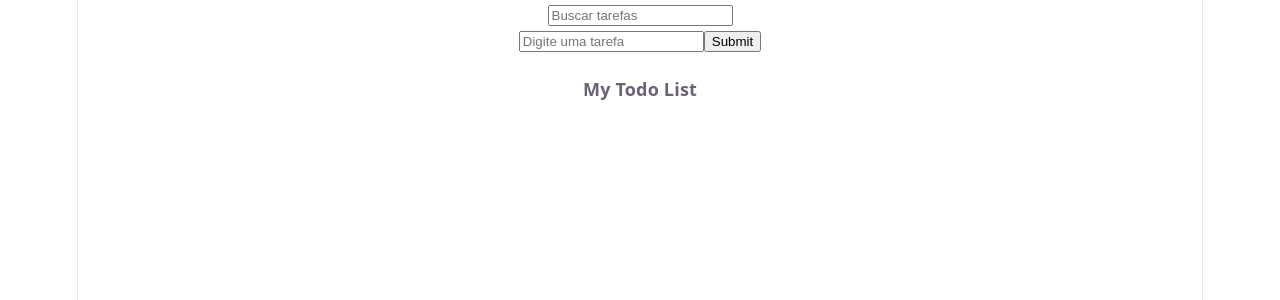
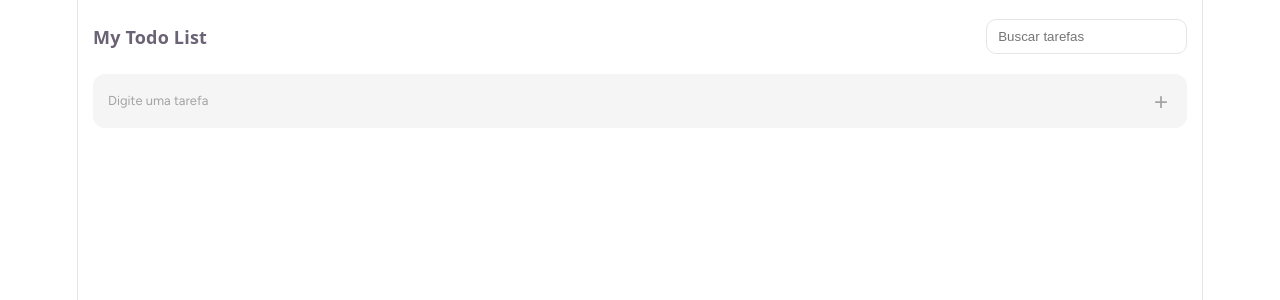
Before and after one commit to leandroruel/desafio-watch-guard, a React (Vite) app: page / in a window 1280 px wide. Shown: the top 300 px of the page. Built offline with nearby package versions, Linux system fonts and the light colour scheme.

Commit message:
chore: style header of todo

```diff
--- a/src/App.tsx
+++ b/src/App.tsx
@@ -54,27 +54,34 @@ function App() {
 
   return (
     <div className="app">
-      <header>
+      <header className="todo-header">
+        <div className="todo-header__brand">
+          <div className="app-title">
+            <h4>My Todo List</h4>
+          </div>
           <input
             type="search"
             placeholder="Buscar tarefas"
             value={search}
             onChange={(event) => setSearch(event.target.value)}
+            className="todo-search"
           />
-        <form onSubmit={handleFormSubmit}>
+        </div>
+
+        <form className="todo-add" onSubmit={handleFormSubmit}>
           <input
             type="text"
             name="task"
+            id="task-title"
             value={task}
             onChange={handleInput}
-            id="task-title"
             placeholder="Digite uma tarefa"
+            aria-label="Nova tarefa"
           />
-          <button type="submit">Submit</button>
+          <button type="submit" className="todo-add__button" aria-label="Adicionar tarefa">
+            +
+          </button>
         </form>
-        <div className="app-title">
-          <h4>My Todo List</h4>
-        </div>
       </header>
       <ul>
         {filtered.map((todo) => (
--- a/src/index.css
+++ b/src/index.css
@@ -51,6 +51,19 @@
 
     --text-muted: #85899a;
     --success: #c084fc;
+
+    .todo-add {
+      background: #1d1e27;
+    }
+
+    .todo-add:focus-within {
+      background: #242530;
+    }
+
+    .todo-add__button,
+    .todo-add input::placeholder {
+      color: #85899a;
+    }
   }
 }
 
@@ -116,7 +129,82 @@ code {
 
 ul {
   margin: 0;
-  padding: 8px 15px;
+  padding: 0 15px;
+}
+
+.todo-header {
+  padding: 0 15px 0 15px;
+}
+
+.todo-header__brand {
+  display: flex;
+  align-items: center;
+  justify-content: space-around;
+}
+
+.todo-header__brand .app-title {
+  margin-right: auto;
+}
+
+.todo-add {
+  display: flex;
+  align-items: center;
+  gap: 10px;
+  width: 100%;
+  box-sizing: border-box;
+  padding: 4px 14px;
+  min-height: 54px;
+  background: #f5f5f5;
+  border: 1px solid transparent;
+  border-radius: 12px;
+  transition:
+    background-color 160ms ease,
+    border-color 160ms ease,
+    box-shadow 160ms ease;
+}
+
+.todo-add:focus-within {
+  background: var(--surface, #fff);
+  border-color: var(--accent-border, #c084fc);
+  box-shadow: 0 0 0 3px var(--accent-bg, rgba(192, 132, 252, 0.1));
+}
+
+.todo-add__button {
+  display: grid;
+  place-items: center;
+  flex-shrink: 0;
+  width: 22px;
+  height: 22px;
+  padding: 0;
+  color: #a3a3a3;
+  background: transparent;
+  border: 0;
+  font-size: 24px;
+  font-weight: 400;
+  line-height: 1;
+  cursor: pointer;
+}
+
+.todo-add__button:hover {
+  color: var(--accent, #aa3bff);
+}
+
+.todo-add input {
+  flex: 1;
+  min-width: 0;
+  padding: 10px 0;
+  color: var(--text-h);
+  background: transparent;
+  border: 0;
+  outline: none;
+  font:
+    400 13px/1.4 "Figtree",
+    sans-serif;
+}
+
+.todo-add input::placeholder {
+  color: #a3a3a3;
+  opacity: 1;
 }
 
 .todo-search {
@@ -124,6 +212,7 @@ ul {
   background: var(--surface);
   border: 1px solid var(--border);
   border-radius: 10px;
+  padding: 0.50rem 0.60rem;
 }
 
 .text-muted {
@@ -137,15 +226,12 @@ ul {
   align-items: center;
   justify-content: space-between;
   gap: 12px;
-
   background: var(--surface);
   border: 1px solid var(--border);
   border-radius: 12px;
   padding: 14px;
-
   list-style: none;
   margin-top: 10px;
-
   transition:
     background-color 160ms ease,
     border-color 160ms ease;
@@ -171,7 +257,7 @@ ul {
   background: transparent;
   border: 0;
   cursor: pointer;
-  padding: 0.50rem 0.60rem;
+  padding: 0.5rem 0.6rem;
   border-radius: 100%;
   transition:
     background-color 160ms ease,
```
Lines whose indentation alone changed are shown as unchanged.
